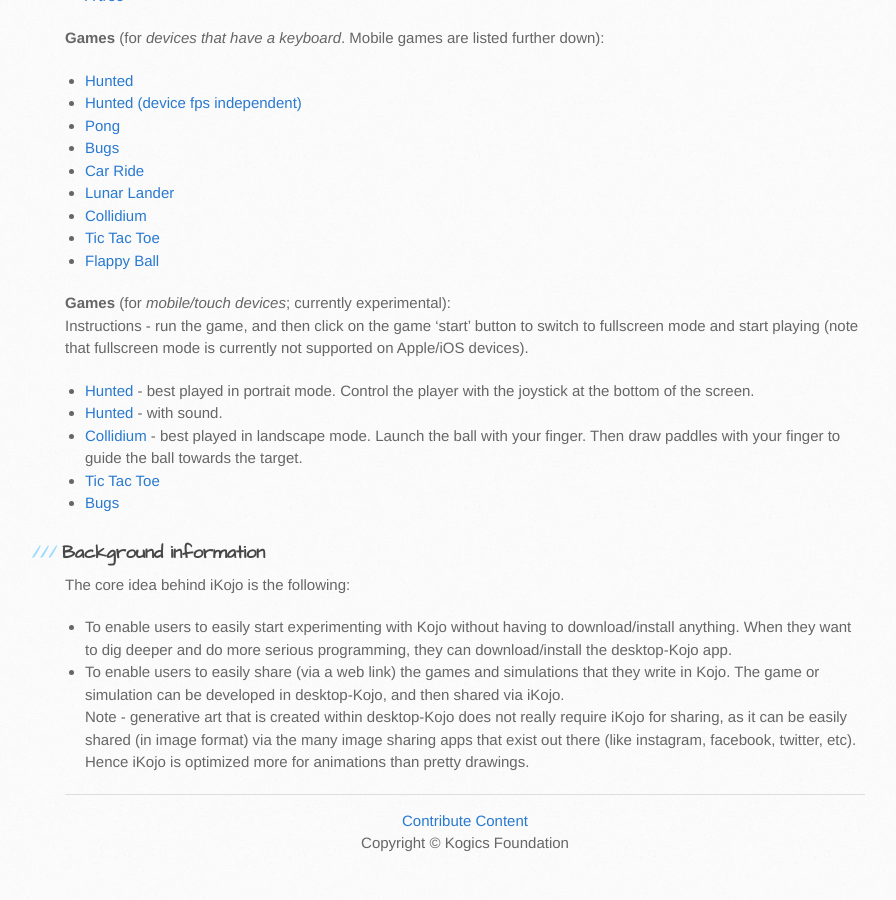
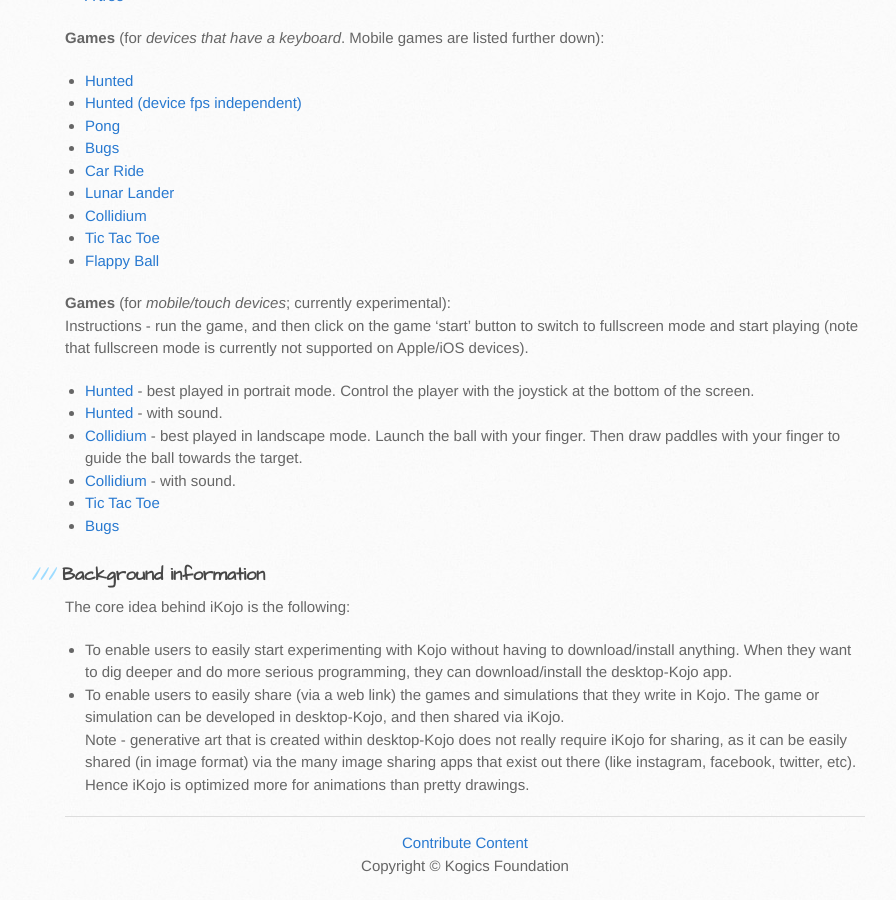
Before and after one commit to kojodoc/kojodoc.github.io, a Jekyll site: the page built from ikojo.md, in a window 1280 px wide and 900 px high, scrolled down 1221 px. Shown: the whole window, without its empty margins (105-1001 px from the left). Built offline with Jekyll 4.4.1, drawn with Linux system fonts in a browser that asks for light colours; our own code applies the rules of GitHub Pages for plain Markdown files; the repository's description, which GitHub fills in, is left out; before the commit the page ends 2098 px from its top, so only the background shows below that.

Commit message:
Add Collidium with sound.

```diff
--- a/ikojo.md
+++ b/ikojo.md
@@ -65,6 +65,7 @@ Instructions - run the game, and then click on the game 'start' button to switch
 * [Hunted](http://ikojo.in/sf/uLydUCi/2) - best played in portrait mode. Control the player with the joystick at the bottom of the screen.
 * [Hunted](http://ikojo.in/sf/gYwb905/0) - with sound.
 * [Collidium](http://ikojo.in/sf/Nwo4UWB/4) - best played in landscape mode. Launch the ball with your finger. Then draw paddles with your finger to guide the ball towards the target.
+* [Collidium](http://ikojo.in/sf/AtUe6ZQ/0) - with sound.
 * [Tic Tac Toe](http://ikojo.in/sf/Dz6F6v4/2)
 * [Bugs](http://ikojo.in/sf/T4ZKAkH/3)
 
```
